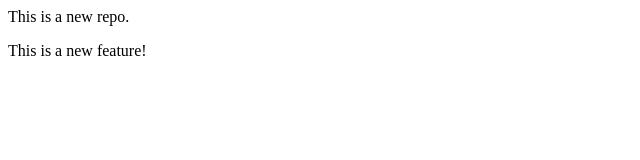
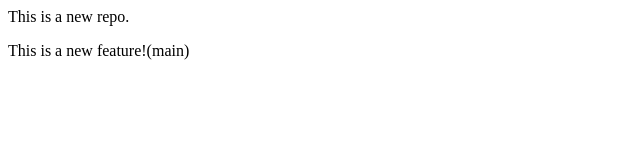
Before and after one commit to pavansdevadiga/localrepo, a plain HTML site: page index.html in a window 1280 px wide. Shown: the full height of the page, 0-640 px from the left. Drawn offline with Linux system fonts and the light colour scheme.

```diff
--- a/index.html
+++ b/index.html
@@ -1,3 +1,3 @@
 <p>This is a new repo.
 </p>
-<p>This is a new feature!</p>
+<p>This is a new feature!(main)</p>
```
